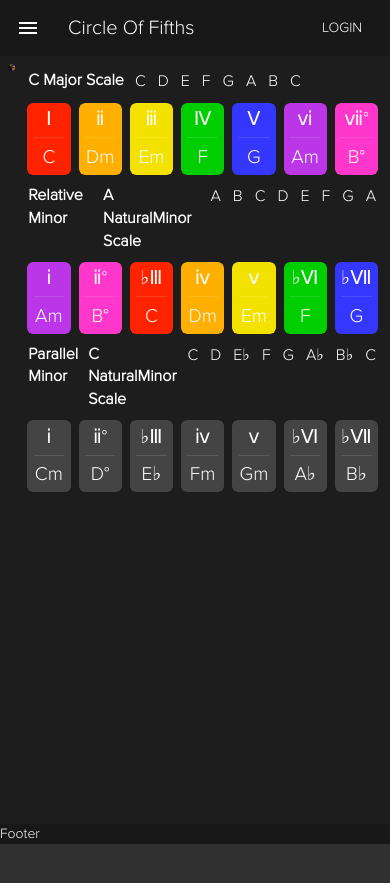
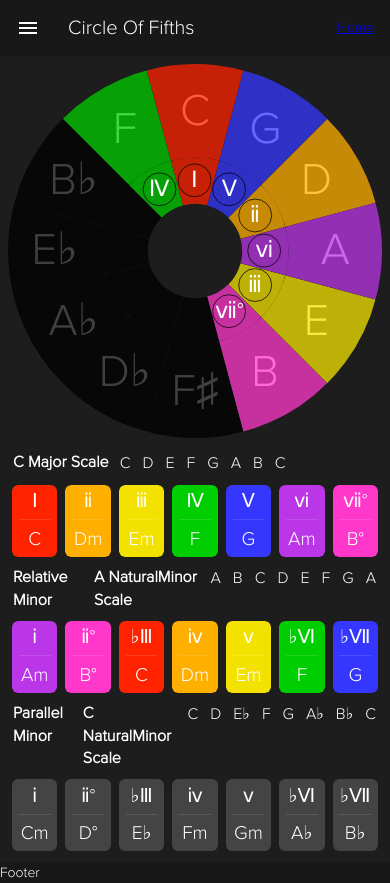
Before and after one commit to acolbourn/music-next, a Next.js app: page /circle-of-fifths in a window 390 px wide. Before the commit the page ends 844 px from the top, so only its background shows below. Built offline with nearby package versions, Linux system fonts and the light colour scheme.

Commit message:
Vercel test deploy

```diff
--- a/components/circleOfFifths/chordScaleHelpers.js
+++ b/components/circleOfFifths/chordScaleHelpers.js
@@ -204,9 +204,9 @@ const getScaleURLS = () => {
   KEY_SIGS.forEach((row) => {
     // Each key signature row contains a major and a minor key.  It also may contain an enharmonic major/minor.  Format URLs for all keys that exist.
     URLRoutes.push(formatScaleURL(row.major, 'major'));
-    URLRoutes.push(formatScaleURL(row.minor, 'minor'));
+    // URLRoutes.push(formatScaleURL(row.minor, 'minor'));
     if (row.enharmMaj) URLRoutes.push(formatScaleURL(row.enharmMaj, 'major'));
-    if (row.enharmMin) URLRoutes.push(formatScaleURL(row.enharmMin, 'minor'));
+    // if (row.enharmMin) URLRoutes.push(formatScaleURL(row.enharmMin, 'minor'));
   });
   return URLRoutes;
 };
--- a/components/layout/Navbar.js
+++ b/components/layout/Navbar.js
@@ -1,4 +1,5 @@
-import React from 'react';
+import Link from 'next/link';
+import { useRouter } from 'next/router';
 import { makeStyles } from '@material-ui/core/styles';
 import AppBar from '@material-ui/core/AppBar';
 import Toolbar from '@material-ui/core/Toolbar';
@@ -6,7 +7,6 @@ import Typography from '@material-ui/core/Typography';
 import Button from '@material-ui/core/Button';
 import IconButton from '@material-ui/core/IconButton';
 import MenuIcon from '@material-ui/icons/Menu';
-import { useRouter } from 'next/router';
 
 const useStyles = makeStyles((theme) => ({
   root: {
@@ -46,7 +46,7 @@ export default function Navbar() {
           <Typography variant='h6' className={classes.title}>
             {pageTitle}
           </Typography>
-          <Button color='inherit'>Login</Button>
+          <Link href={'/'}>Home</Link>
         </Toolbar>
       </AppBar>
     </div>
--- a/pages/_document.js
+++ b/pages/_document.js
@@ -10,10 +10,10 @@ export default class MyDocument extends Document {
         <Head>
           {/* PWA primary color */}
           <meta name='theme-color' content={theme.palette.primary.main} />
-          <link
+          {/* <link
             rel='stylesheet'
             href='https://fonts.googleapis.com/css?family=Roboto:300,400,500,700&display=swap'
-          />
+          /> */}
           <link rel='stylesheet' href='/fonts/fonts.css' />
         </Head>
         <body>
--- a/pages/circle-of-fifths.js
+++ b/pages/circle-of-fifths.js
@@ -9,12 +9,19 @@ const useStyles = makeStyles((theme) => ({
     width: '100%',
     height: '100%',
     display: 'grid',
+    gridGap: theme.spacing(1),
+    padding: theme.spacing(1),
     gridTemplateAreas: `
         'circleArea chordGridArea'
       `,
-    gridTemplateColumns: '1fr 1fr',
-    gridGap: theme.spacing(1),
-    padding: theme.spacing(1),
+    gridTemplateColumns: 'minmax(300px, 2fr) 3fr',
+    [theme.breakpoints.down('xs')]: {
+      gridTemplateAreas: `
+        'circleArea'
+        'chordGridArea'
+      `,
+      gridTemplateColumns: '1fr',
+    },
   },
   circleArea: {
     gridArea: 'circleArea',
```
